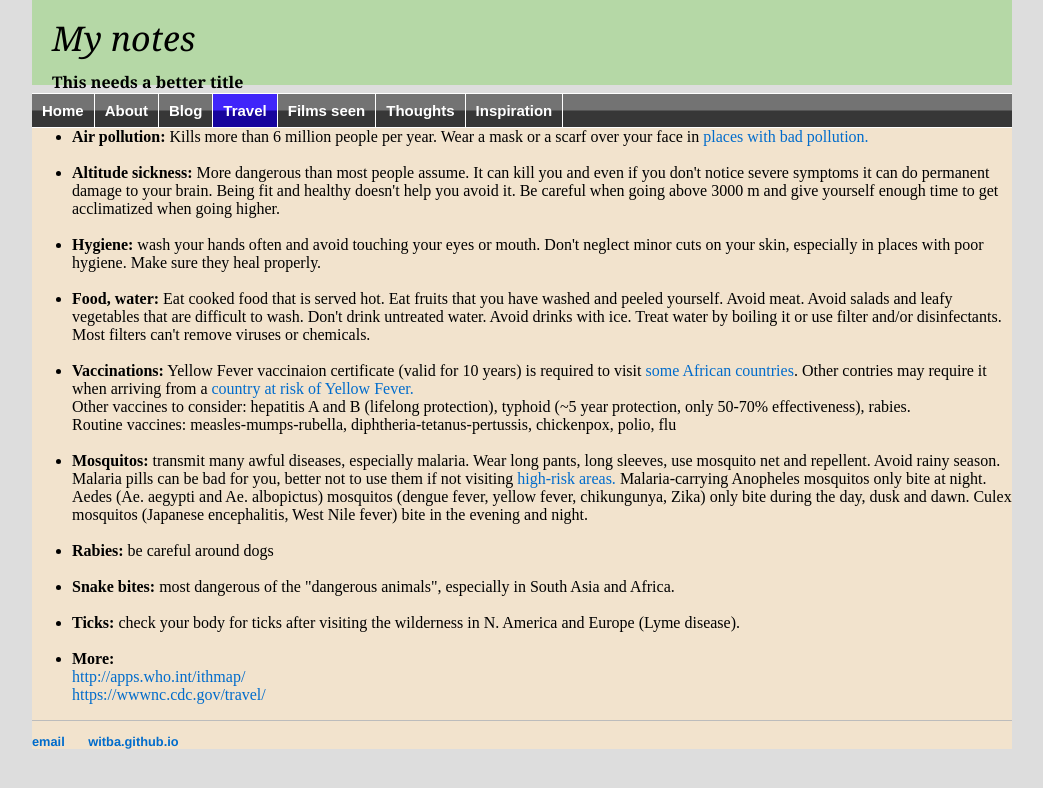
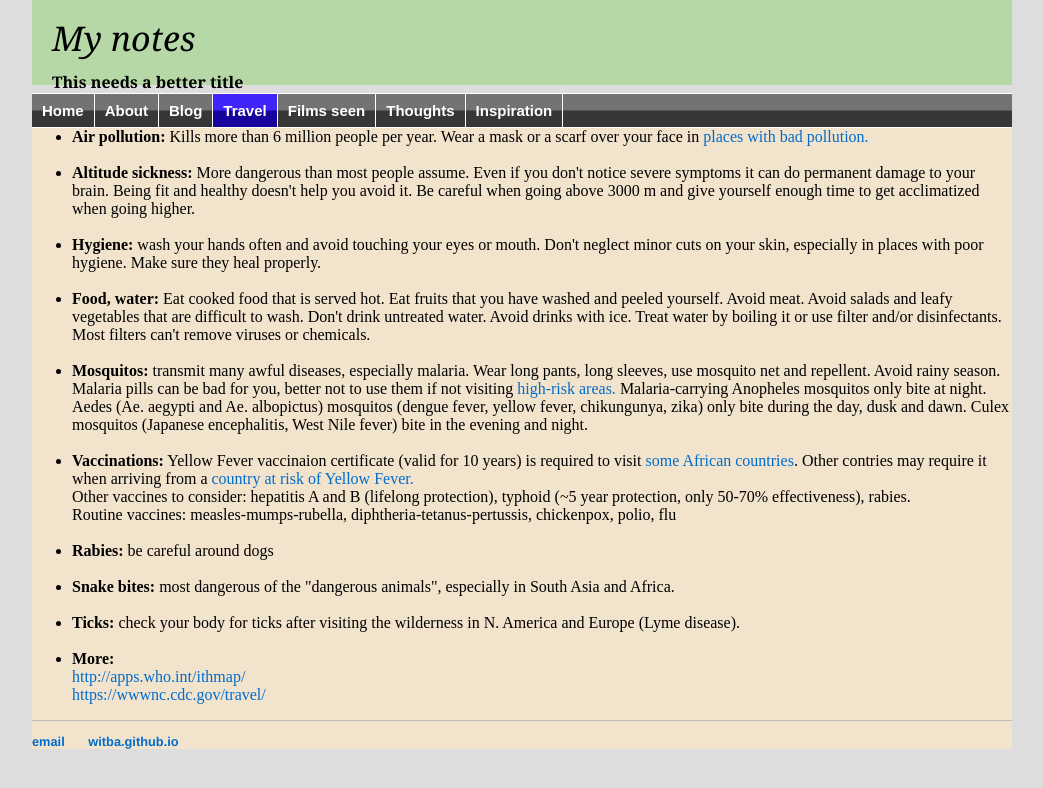
Before and after one commit to witba/witba.github.io, a Jekyll site: the page built from travel/health.html, in a window 1280 px wide. Shown: the top 788 px of the page, without its empty margins (118-1161 px from the left). Built offline with Jekyll 4.4.1, drawn with Linux system fonts in a browser that asks for light colours.

Commit message:
Update health.html

```diff
--- a/travel/health.html
+++ b/travel/health.html
@@ -8,17 +8,17 @@ title: Travel advice
 <ul>
 <li><b>Air pollution:</b> Kills more than 6 million people per year. Wear a mask or a scarf over your face in <a href="http://maps.who.int/airpollution/" target=_blank>places with bad pollution.</a><br>
 <br>
-<li><b>Altitude sickness:</b> More dangerous than most people assume. It can kill you and even if you don't notice severe symptoms it can do permanent damage to your brain. Being fit and healthy doesn't help you avoid it. Be careful when going above 3000 m and give yourself enough time to get acclimatized when going higher. <br>
+<li><b>Altitude sickness:</b> More dangerous than most people assume. Even if you don't notice severe symptoms it can do permanent damage to your brain. Being fit and healthy doesn't help you avoid it. Be careful when going above 3000 m and give yourself enough time to get acclimatized when going higher. <br>
 <br>
 <li><b>Hygiene:</b> wash your hands often and avoid touching your eyes or mouth. Don't neglect minor cuts on your skin, especially in places with poor hygiene. Make sure they heal properly.<br>
 <br>
 <li><b>Food, water:</b> Eat cooked food that is served hot. Eat fruits that you have washed and peeled yourself. Avoid meat. Avoid salads and leafy vegetables that are difficult to wash. Don't drink untreated water. Avoid drinks with ice. Treat water by boiling it or use filter and/or disinfectants. Most filters can't remove viruses or chemicals.<br>
 <br>
+<li><b>Mosquitos:</b> transmit many awful diseases, especially malaria. Wear long pants, long sleeves, use mosquito net and repellent. Avoid rainy season. Malaria pills can be bad for you, better not to use them if not visiting <a href="https://map.ox.ac.uk/explorer/#/explorer" target=_blank>high-risk areas.</a> Malaria-carrying Anopheles mosquitos only bite at night. Aedes (Ae. aegypti and Ae. albopictus) mosquitos (dengue fever, yellow fever, chikungunya, zika) only bite during the day, dusk and dawn. Culex mosquitos (Japanese encephalitis, West Nile fever) bite in the evening and night. <br>
+<br>
 <li><b>Vaccinations:</b> Yellow Fever vaccinaion certificate (valid for 10 years) is required to visit <a href="https://www.who.int/emergencies/yellow-fever/maps/en/" target=_blank>some African countries</a>. Other contries may require it when arriving from a <a href="https://wwwnc.cdc.gov/travel/yellowbook/2018/infectious-diseases-related-to-travel/yellow-fever#5291" target=_blank>country at risk of Yellow Fever.</a><br>
 Other vaccines to consider: hepatitis A and B (lifelong protection), typhoid (~5 year protection, only 50-70% effectiveness), rabies. <br>
 Routine vaccines: measles-mumps-rubella, diphtheria-tetanus-pertussis, chickenpox, polio, flu<br>
-<br>
-<li><b>Mosquitos:</b> transmit many awful diseases, especially malaria. Wear long pants, long sleeves, use mosquito net and repellent. Avoid rainy season. Malaria pills can be bad for you, better not to use them if not visiting <a href="https://map.ox.ac.uk/explorer/#/explorer" target=_blank>high-risk areas.</a> Malaria-carrying Anopheles mosquitos only bite at night. Aedes (Ae. aegypti and Ae. albopictus) mosquitos (dengue fever, yellow fever, chikungunya, Zika) only bite during the day, dusk and dawn. Culex mosquitos (Japanese encephalitis, West Nile fever) bite in the evening and night. <br>
 <br>
 <li><b>Rabies:</b> be careful around dogs<br>
 <br>
```
